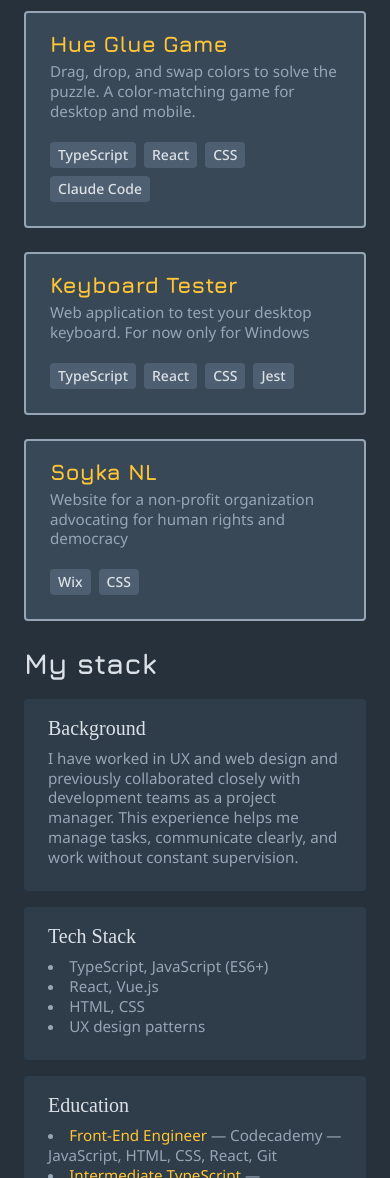
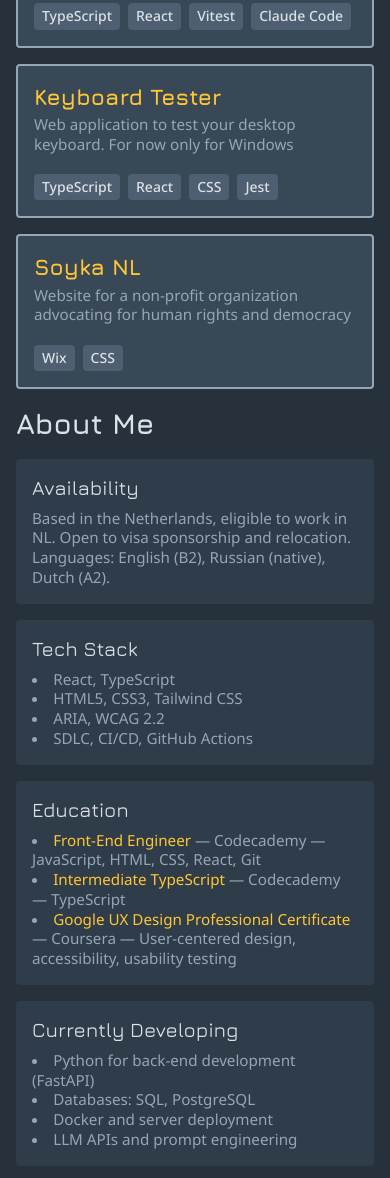
Before and after one commit to narangi-design/Portfolio, a website built with Vite: page index.html in a window 390 px wide. Shown: the part 822-2000 px from the top of the page. Built offline with nearby package versions, Linux system fonts and the light colour scheme; files whose address does not match are found by name.

Commit message:
Data-driven sections, font fix and fluid sizing
- Move all portfolio content to content.ts; sections, headings and nav
  items are now generated from data
- Replace about-me with generic info blocks (list / text / links)
- Fix Jura @font-face: drop missing Regular files, use variable font
  (wght 300–700); set regular weight to 400
- Scale headings, large spacing and icons with viewport (clamp + vw/vh);
  plain page scroll on short screens instead of sticky hero
- Update project descriptions, tech labels, availability and certificate

```diff
--- a/index.html
+++ b/index.html
@@ -23,7 +23,7 @@
     <link rel="stylesheet" href="/src/styles/header.css">
     <link rel="stylesheet" href="/src/styles/hero.css">
     <link rel="stylesheet" href="/src/styles/snippets.css">
-    <link rel="stylesheet" href="/src/styles/about-me.css">
+    <link rel="stylesheet" href="/src/styles/info-section.css">
     <script type="module" src="/src/index.ts"></script>
 </head>
 
--- a/src/@types/global.d.ts
+++ b/src/@types/global.d.ts
@@ -6,14 +6,15 @@ declare global {
     | 'Jest'
     | 'HTML'
     | 'CSS'
-    | 'Tilda'
     | 'Wix'
     | 'Claude Code'
-    | 'Vue.js'
-    | 'Rest API'
+    | 'REST API'
     | 'SCSS'
     | 'Telegram Bot API'
-    | 'Supabase'
+    | 'Docker'
+    | 'FastAPI'
+    | 'PostgreSQL'
+    | 'Vitest'
 }
 
 export {}
--- a/src/about-me.ts
+++ /dev/null
@@ -1,100 +0,0 @@
-export interface AboutListItem {
-    title?: string
-    url?: string
-    description?: string
-}
-
-export interface AboutMeDefinition {
-    techStack: string[]
-    growth: string[]
-    background: string
-    education: AboutListItem[]
-}
-
-function createList(items: string[]): HTMLUListElement {
-    const ul = document.createElement('ul')
-
-    items.forEach(item => {
-        const li = document.createElement('li')
-        li.textContent = item
-        ul.appendChild(li)
-    })
-
-    return ul
-}
-
-function createAboutMeSection(
-    titleText: string,
-    data: AboutMeDefinition
-): HTMLElement {
-    const section = document.createElement('section')
-    section.className = 'about-me'
-
-    const title = document.createElement('h2')
-    title.textContent = titleText
-
-    const grid = document.createElement('div')
-    grid.className = 'about-grid'
-
-    const stack = document.createElement('section')
-    stack.className = 'about-stack'
-    stack.innerHTML = `<h3>Tech Stack</h3>`
-    stack.appendChild(createList(data.techStack))
-
-    const growth = document.createElement('section')
-    growth.className = 'about-growth'
-    growth.innerHTML = `<h3>Currently Developing</h3>`
-    growth.appendChild(createList(data.growth))
-
-    const background = document.createElement('section')
-    background.className = 'about-background'
-    background.innerHTML = `
-        <h3>Background</h3>
-        <p>${data.background}</p>
-    `
-
-    const education = document.createElement('section')
-    education.className = 'about-education'
-    education.innerHTML = `<h3>Education</h3>`
-
-    const eduList = document.createElement('ul')
-    data.education.forEach(item => {
-        const li = document.createElement('li')
-
-        if (item.title) {
-            const a = document.createElement('a')
-            if (item.url) a.href = item.url
-            a.textContent = item.title
-            li.appendChild(a)
-        }
-
-        if (item.description) {
-            const span = document.createElement('span')
-            span.textContent = ` — ${item.description}`
-            li.appendChild(span)
-        }
-
-        eduList.appendChild(li)
-    })
-    education.appendChild(eduList)
-
-    section.appendChild(title)
-
-    grid.appendChild(background)
-    grid.appendChild(stack)
-    grid.appendChild(education)
-    grid.appendChild(growth)
-    section.appendChild(grid)
-
-    return section
-}
-
-export default function insertAboutMe(
-    scrollContainer: HTMLElement,
-    titleText: string,
-    data: AboutMeDefinition,
-    wrap: (content: HTMLElement) => HTMLElement
-): void {
-    const content = createAboutMeSection(titleText, data)
-    scrollContainer.appendChild(wrap(content))
-}
--- /dev/null
+++ b/src/content.ts
@@ -0,0 +1,130 @@
+import tsIcon from './assets/img/techs/typescript.svg?raw'
+import reactIcon from './assets/img/techs/react.svg?raw'
+import cssIcon from './assets/img/techs/css3.svg?raw'
+import htmlIcon from './assets/img/techs/html5.svg?raw'
+
+import type { HeroDefinition } from './hero'
+import type { SnippetDefinition } from './project-snippets'
+import type { InfoBlock } from './info-section'
+
+interface SectionBase {
+    id: string
+    navLabel: string
+    title: string
+}
+
+export type PageSection =
+    | SectionBase & { kind: 'snippets'; items: SnippetDefinition[] }
+    | SectionBase & { kind: 'info'; blocks: InfoBlock[] }
+
+export const heroData: HeroDefinition = {
+    heroTitle: 'TypeScript Front-end Developer',
+    heroDescr:
+        `Hello, I am Daria, and I am a front-end developer with 8 years of IT background
+        in product delivery, design systems, and cross-functional collaboration.
+        Experienced translating Figma designs into production-ready React interfaces
+        with pixel-perfect fidelity. Strong focus on spacing, typography,
+        and usability, with experience in design systems and usability testing.`,
+    tech: [
+        { label: 'TypeScript', icon: tsIcon },
+        { label: 'React', icon: reactIcon },
+        { label: 'CSS', icon: cssIcon },
+        { label: 'HTML', icon: htmlIcon }
+    ],
+}
+
+export const sections: PageSection[] = [
+    {
+        id: 'projects',
+        navLabel: 'Projects',
+        title: 'Projects',
+        kind: 'snippets',
+        items: [
+            {
+                title: 'Book Club',
+                url: 'https://bookclub.narangi.design/',
+                descr: 'Solo-built full-stack platform: library, voting, stats, Telegram bot. Invite-only.',
+                labels: ['React', 'FastAPI', 'PostgreSQL', 'Telegram Bot API'],
+                image: '',
+            },
+            {
+                title: 'Hue Glue',
+                url: 'https://narangi-design.github.io/hue-glue-game/',
+                descr: 'Color puzzle with perceptually even Oklab gradients and keyboard drag-and-drop.',
+                labels: ['TypeScript', 'React', 'Vitest', 'Claude Code'],
+                image: '',
+            },
+            {
+                title: 'Keyboard Tester',
+                url: 'https://narangi-design.github.io/keyboard-tester/',
+                descr: 'Web application to test your desktop keyboard. For now only for Windows',
+                labels: ['TypeScript', 'React', 'CSS', 'Jest'],
+                image: '',
+            },
+            {
+                title: 'Soyka NL',
+                url: 'https://www.soyka.nl/',
+                descr: 'Website for a non-profit organization advocating for human rights and democracy',
+                labels: ['Wix', 'CSS'],
+                image: '',
+            },
+        ],
+    },
+    {
+        id: 'about',
+        navLabel: 'About Me',
+        title: 'About Me',
+        kind: 'info',
+        blocks: [
+            {
+                type: 'text',
+                title: 'Availability',
+                text:
+                    `Based in the Netherlands, eligible to work in NL.
+                    Open to visa sponsorship and relocation.
+                    Languages: English (B2), Russian (native), Dutch (A2).`,
+            },
+            {
+                type: 'list',
+                title: 'Tech Stack',
+                items: [
+                    'React, TypeScript',
+                    'HTML5, CSS3, Tailwind CSS',
+                    'ARIA, WCAG 2.2',
+                    'SDLC, CI/CD, GitHub Actions',
+                ],
+            },
+            {
+                type: 'links',
+                title: 'Education',
+                items: [
+                    {
+                        title: 'Front-End Engineer',
+                        url: 'https://www.codecademy.com/profiles/Be_Narangi/certificates/2682884a0719474f96407efe432fdd87',
+                        description: 'Codecademy — JavaScript, HTML, CSS, React, Git',
+                    },
+                    {
+                        title: 'Intermediate TypeScript',
+                        url: 'https://www.codecademy.com/profiles/Be_Narangi/certificates/84f728978e434c02a78abaa0baca0d6c',
+                        description: 'Codecademy — TypeScript'
+                    },
+                    {
+                        title: 'Google UX Design Professional Certificate',
+                        url: 'https://coursera.org/share/d52311d5be6a2fbaa49ec14a31c42910',
+                        description: 'Coursera — User-centered design, accessibility, usability testing',
+                    },
+                ],
+            },
+            {
+                type: 'list',
+                title: 'Currently Developing',
+                items: [
+                    'Python for back-end development (FastAPI)',
+                    'Databases: SQL, PostgreSQL',
+                    'Docker and server deployment',
+                    'LLM APIs and prompt engineering',
+                ],
+            },
+        ],
+    },
+]
--- a/src/header.ts
+++ b/src/header.ts
@@ -59,15 +59,15 @@ function createSocialLink(link: SocialLinkDefinition): HTMLElement {
     return a
 }
 
-function createMainNav(): HTMLElement {
+export interface NavItem {
+    label: string
+    href: string
+}
+
+function createMainNav(items: NavItem[]): HTMLElement {
     const nav = document.createElement('nav')
     nav.className = 'main-nav'
     nav.setAttribute('aria-label', 'Main navigation')
-
-    const items = [
-        { label: 'Projects', href: '#projects' },
-        { label: 'Stack', href: '#about' },
-    ]
 
     items.forEach(item => {
         const a = document.createElement('a')
@@ -80,12 +80,12 @@ function createMainNav(): HTMLElement {
     return nav
 }
 
-export default function insertHeader(): void {
+export default function insertHeader(navItems: NavItem[]): void {
     const header = document.createElement('header')
     header.className = 'site-header'
 
     header.appendChild(createSocialLinksNav())
-    header.appendChild(createMainNav())
+    header.appendChild(createMainNav(navItems))
 
     document.body.insertAdjacentElement('afterbegin', header)
 }
--- a/src/index.ts
+++ b/src/index.ts
@@ -1,13 +1,21 @@
-import tsIcon from './assets/img/techs/typescript.svg?raw'
-import reactIcon from './assets/img/techs/react.svg?raw'
-import vueIcon from './assets/img/techs/vue.svg?raw'
-import cssIcon from './assets/img/techs/css3.svg?raw'
-import htmlIcon from './assets/img/techs/html5.svg?raw'
+import insertHeader from './header'
+import insertHeroSection from './hero'
+import createInfoSection from './info-section'
+import createSnippetsSection from './project-snippets'
+import { heroData, sections, type PageSection } from './content'
 
-import insertHeader from './header'
-import insertHeroSection, { type HeroDefinition } from './hero'
-import insertAboutMe, { type AboutMeDefinition } from './about-me'
-import insertProjects, { type SnippetDefinition } from './project-snippets'
+function createSectionContent(section: PageSection): HTMLElement {
+    switch (section.kind) {
+        case 'snippets':
+            return createSnippetsSection(section.title, section.items)
+        case 'info':
+            return createInfoSection(section.title, section.blocks)
+        default: {
+            const unhandled: never = section
+            throw new Error(`Unknown section: ${JSON.stringify(unhandled)}`)
+        }
+    }
+}
 
 function createBottomSection(
     content: HTMLElement,
@@ -18,88 +26,6 @@ function createBottomSection(
     section.id = id
     section.appendChild(content)
     return section
-}
-
-const heroData: HeroDefinition = {
-    heroTitle: 'TypeScript Front-end Developer',
-    heroDescr:
-        `Hello, I am Daria, and I am a front-end developer with 5 years of experience in UX,
-        accessibility, and performance optimization. I work independently,
-        understand both technical and product requirements and combine
-        design thinking and engineering practices to build clear, usable web interfaces.`,
-    tech: [
-        { label: 'TypeScript', icon: tsIcon },
-        { label: 'React', icon: reactIcon },
-        { label: 'Vue.js', icon: vueIcon },
-        { label: 'CSS', icon: cssIcon },
-        { label: 'HTML', icon: htmlIcon }
-    ],
-}
-
-const projectsData: SnippetDefinition[] = [
-    {
-        title: 'Book Club',
-        url: 'https://bookclub-frontend-two.vercel.app/dashboard/',
-        descr: 'Web platform for tracking book club activities. Full access is available by invitation only.',
-        labels: ['React', 'Rest API', 'SCSS', 'Telegram Bot API', 'Supabase', 'Claude Code'],
-        image: '',
-    },
-    {
-        title: 'Hue Glue Game',
-        url: 'https://narangi-design.github.io/hue-glue-game/',
-        descr: 'Drag, drop, and swap colors to solve the puzzle. A color-matching game for desktop and mobile.',
-        labels: ['TypeScript', 'React', 'CSS', 'Claude Code'],
-        image: '',
-    },
-    {
-        title: 'Keyboard Tester',
-        url: 'https://narangi-design.github.io/keyboard-tester/',
-        descr: 'Web application to test your desktop keyboard. For now only for Windows',
-        labels: ['TypeScript', 'React', 'CSS', 'Jest'],
-        image: '',
-    },
-    {
-        title: 'Soyka NL',
-        url: 'https://www.soyka.nl/',
-        descr: 'Website for a non-profit organization advocating for human rights and democracy',
-        labels: ['Wix', 'CSS'],
-        image: '',
-    },
-]
-
-const aboutMeData: AboutMeDefinition = {
-    techStack: [
-        'TypeScript, JavaScript (ES6+)',
-        'React, Vue.js',
-        'HTML, CSS',
-        'UX design patterns',
-    ],
-
-    growth: [
-        'Backend fundamentals',
-        'Software design patterns',
-    ],
-
-    background:
-        'I have worked in UX and web design and previously collaborated closely with development teams as a project manager. This experience helps me manage tasks, communicate clearly, and work without constant supervision.',
-
-    education: [
-        {
-            title: 'Front-End Engineer',
-            url: 'https://www.codecademy.com/profiles/Be_Narangi/certificates/2682884a0719474f96407efe432fdd87',
-            description: 'Codecademy — JavaScript, HTML, CSS, React, Git',
-        },
-        {
-            title: 'Intermediate TypeScript',
-            url: 'https://www.codecademy.com/profiles/Be_Narangi/certificates/84f728978e434c02a78abaa0baca0d6c',
-            description: 'Codecademy — TypeScript'
-        },
-        {
-            title: 'UX Design Specialization',
-            url: 'https://www.credly.com/badges/45988297-30b6-4841-b781-b04887cdafc7/linked_in_profile',
-            description: 'Google — User-centered design, accessibility, usability testing',
-        },
-    ],
 }
 
 function sectionObserver(): void {
@@ -123,7 +49,7 @@ function sectionObserver(): void {
 
 
 window.addEventListener('DOMContentLoaded', () => {
-    insertHeader()
+    insertHeader(sections.map(s => ({ label: s.navLabel, href: `#${s.id}` })))
 
     const main = document.querySelector('main') as HTMLElement
 
@@ -133,19 +59,11 @@ window.addEventListener('DOMContentLoaded', () => {
     scrollContainer.className = 'scroll-container'
     main.appendChild(scrollContainer)
 
-    insertProjects(
-        scrollContainer,
-        'Projects',
-        projectsData,
-        (content) => createBottomSection(content, 'projects')
-    )
-
-    insertAboutMe(
-        scrollContainer,
-        'My stack',
-        aboutMeData,
-        (content) => createBottomSection(content, 'about')
-    )
+    sections.forEach(section => {
+        scrollContainer.appendChild(
+            createBottomSection(createSectionContent(section), section.id)
+        )
+    })
 
     sectionObserver()
 })
--- /dev/null
+++ b/src/info-section.ts
@@ -0,0 +1,99 @@
+export interface LinkItem {
+    title: string
+    url?: string
+    description?: string
+}
+
+export type InfoBlock =
+    | { type: 'list'; title: string; items: string[] }
+    | { type: 'text'; title: string; text: string }
+    | { type: 'links'; title: string; items: LinkItem[] }
+
+function createList(items: string[]): HTMLUListElement {
+    const ul = document.createElement('ul')
+
+    items.forEach(item => {
+        const li = document.createElement('li')
+        li.textContent = item
+        ul.appendChild(li)
+    })
+
+    return ul
+}
+
+function createLinkList(items: LinkItem[]): HTMLUListElement {
+    const ul = document.createElement('ul')
+
+    items.forEach(item => {
+        const li = document.createElement('li')
+
+        const a = document.createElement('a')
+        if (item.url) a.href = item.url
+        a.textContent = item.title
+        li.appendChild(a)
+
+        if (item.description) {
+            const span = document.createElement('span')
+            span.textContent = ` — ${item.description}`
+            li.appendChild(span)
+        }
+
+        ul.appendChild(li)
+    })
+
+    return ul
+}
+
+function createText(text: string): HTMLParagraphElement {
+    const p = document.createElement('p')
+    p.textContent = text
+    return p
+}
+
+function createBlockBody(block: InfoBlock): HTMLElement {
+    switch (block.type) {
+        case 'list':
+            return createList(block.items)
+        case 'text':
+            return createText(block.text)
+        case 'links':
+            return createLinkList(block.items)
+        default: {
+            const unhandled: never = block
+            throw new Error(`Unknown info block: ${JSON.stringify(unhandled)}`)
+        }
+    }
+}
+
+function createInfoBlock(block: InfoBlock): HTMLElement {
+    const section = document.createElement('section')
+    section.className = `info-block info-block--${block.type}`
+
+    const title = document.createElement('h3')
+    title.textContent = block.title
+
+    section.appendChild(title)
+    section.appendChild(createBlockBody(block))
+
+    return section
+}
+
+export default function createInfoSection(
+    titleText: string,
+    blocks: InfoBlock[]
+): HTMLElement {
+    const section = document.createElement('section')
+    section.className = 'info-section'
+
+    const title = document.createElement('h2')
+    title.textContent = titleText
+
+    const grid = document.createElement('div')
+    grid.className = 'info-grid'
+    blocks.forEach(block => grid.appendChild(createInfoBlock(block)))
+
+    section.appendChild(title)
+    section.appendChild(grid)
+
+    return section
+}
--- a/src/project-snippets.ts
+++ b/src/project-snippets.ts
@@ -38,7 +38,7 @@ function createSnippetsGrid(snippets: SnippetDefinition[]): HTMLElement {
     return grid
 }
 
-function createSnippetsSection(
+export default function createSnippetsSection(
     titleText: string,
     snippets: SnippetDefinition[]
 ): HTMLElement {
@@ -53,13 +53,3 @@ function createSnippetsSection(
 
     return section
 }
-
-export default function insertProjects(
-    scrollContainer: HTMLElement,
-    titleText: string,
-    snippets: SnippetDefinition[],
-    wrap: (content: HTMLElement) => HTMLElement
-): void {
-    const content = createSnippetsSection(titleText, snippets)
-    scrollContainer.appendChild(wrap(content))
-}
--- a/src/styles/about-me.css
+++ /dev/null
@@ -1,59 +0,0 @@
-.about-me {
-  display: flex;
-  flex-direction: column;
-  gap: var(--space-s);
-  width: 100%;
-  height: 100%;
-  flex: 1;
-}
-
-.about-me > h2 {
-  margin: 0;
-}
-
-.about-grid {
-  display: grid;
-  grid-template-columns: 1fr;
-  gap: var(--space-s);
-  width: 100%;
-}
-
-@media (min-width: 40rem) {
-  .about-grid {
-    grid-template-columns: repeat(2, 1fr);
-  }
-}
-
-.about-grid section {
-  display: flex;
-  flex-direction: column;
-  background-color: var(--color-background-alt);
-  gap: var(--space-xs);
-  padding: var(--space-s) var(--space-m);
-  padding-bottom: var(--space-m);
-  border-radius: var(--radius-xs);
-}
-
-.about-grid h3,
-.about-education h3 {
-  font-family: var(--font-family-heading);
-  font-weight: var(--font-weight-medium);
-  font-size: var(--text-heading);
-}
-
-.about-me ul {
-  display: flex;
-  flex-direction: column;
-  list-style-position: inside;
-  padding-left: 0;
-}
-
-.about-me li {
-  font-size: var(--text-body);
-}
-
-.about-education {
-  display: flex;
-  flex-direction: column;
-  width: 100%;
-}
--- a/src/styles/header.css
+++ b/src/styles/header.css
@@ -67,8 +67,8 @@
 }
 
 .social-link_icon svg {
-  width: 1.8rem;
-  height: 1.8rem;
+  width: var(--icon-m);
+  height: var(--icon-m);
   display: block;
 
   fill: currentColor;
--- a/src/styles/index.css
+++ b/src/styles/index.css
@@ -61,6 +61,20 @@ main {
 
 @media (max-width: 48rem) {
   .scroll-container {
+    overflow: visible;
+    scroll-snap-type: none;
+  }
+
+  .section-bottom {
+    scroll-snap-align: none;
+    min-height: auto;
+  }
+}
+
+/* Too short for a sticky hero + snap area: fall back to plain page scroll */
+@media (min-width: 48.01rem) and (max-height: 37.5rem) {
+  .scroll-container {
+    flex: none;
     overflow: visible;
     scroll-snap-type: none;
   }
--- /dev/null
+++ b/src/styles/info-section.css
@@ -0,0 +1,52 @@
+.info-section {
+  display: flex;
+  flex-direction: column;
+  gap: var(--space-s);
+  width: 100%;
+  height: 100%;
+  flex: 1;
+}
+
+.info-section > h2 {
+  margin: 0;
+}
+
+.info-grid {
+  display: grid;
+  grid-template-columns: 1fr;
+  gap: var(--space-s);
+  width: 100%;
+}
+
+@media (min-width: 40rem) {
+  .info-grid {
+    grid-template-columns: repeat(2, 1fr);
+  }
+}
+
+.info-block {
+  display: flex;
+  flex-direction: column;
+  background-color: var(--color-background-alt);
+  gap: var(--space-xs);
+  padding: var(--space-s) var(--space-m);
+  padding-bottom: var(--space-m);
+  border-radius: var(--radius-xs);
+}
+
+.info-block h3 {
+  font-family: var(--font-family-heading);
+  font-weight: var(--font-weight-medium);
+  font-size: var(--text-heading);
+}
+
+.info-block ul {
+  display: flex;
+  flex-direction: column;
+  list-style-position: inside;
+  padding-left: 0;
+}
+
+.info-block li {
+  font-size: var(--text-body);
+}
--- a/src/styles/variables.css
+++ b/src/styles/variables.css
@@ -26,17 +26,18 @@
 
   /* Typo */
 
-  --font-family-heading: 'Jura';
-  --font-family-body: 'Noto Sans';
+  --font-family-heading: 'Jura', sans-serif;
+  --font-family-body: 'Noto Sans', sans-serif;
 
-  --font-weight-regular: 200;
+  --font-weight-regular: 400;
   --font-weight-medium: 500;
   --font-weight-bold: 900;
 
-  --text-display: 4rem;
-  --text-title: 2.8rem;
-  --text-subtitle: 1.6rem;
-  --text-heading: 1.4rem;
+  /* Scales with both viewport width and height so the hero stays compact on short screens */
+  --text-display: clamp(2.2rem, min(4.5vw, 7vh), 4rem);
+  --text-title: clamp(1.8rem, min(3vw, 5vh), 2.8rem);
+  --text-subtitle: clamp(1.4rem, min(1.8vw, 3vh), 1.6rem);
+  --text-heading: clamp(1.25rem, min(1.5vw, 2.6vh), 1.4rem);
   --text-body: 1rem;
   --text-caption: 0.875rem;
 
@@ -45,9 +46,15 @@
   --space-xxs: 0.25rem;
   --space-xs: 0.5rem;
   --space-s: 1rem;
-  --space-m: 1.5rem;
-  --space-l: 2rem;
-  --space-xl: 3rem;
+  /* Larger steps scale with the viewport, same approach as --text-display */
+  --space-m: clamp(1rem, min(1.8vw, 2.5vh), 1.5rem);
+  --space-l: clamp(1.25rem, min(2.4vw, 3.5vh), 2rem);
+  --space-xl: clamp(2.5rem, min(4.8vw, 7vh), 3.5rem);
+
+  /* Icons */
+
+  --icon-m: clamp(1.4rem, 3.6vh, 1.8rem);
+  --icon-l: clamp(1.5rem, min(2.4vw, 4vh), 2rem);
 
   /* Radius */
 
@@ -148,25 +155,14 @@
 
 /* Fonts */
 
-/* Jura Bold (variable) */
+/* Jura (variable, wght 300–700) */
 @font-face {
   font-family: 'Jura';
   src:
     url('/src/assets/fonts/Jura/Jura-VariableFont_wght.woff2') format('woff2'),
     url('/src/assets/fonts/Jura/Jura-VariableFont_wght.woff') format('woff'),
     url('/src/assets/fonts/Jura/Jura-VariableFont_wght.ttf') format('truetype');
-  font-weight: 800;
-  font-style: normal;
-}
-
-/* Jura Regular */
-@font-face {
-  font-family: 'Jura';
-  src:
-    url('/src/assets/fonts/Jura/Jura-Regular.woff2') format('woff2'),
-    url('/src/assets/fonts/Jura/Jura-Regular.woff') format('woff'),
-    url('/src/assets/fonts/Jura/Jura-Regular.ttf') format('truetype');
-  font-weight: 400;
+  font-weight: 300 700;
   font-style: normal;
 }
 
@@ -186,26 +182,18 @@
   src:
     url('/src/assets/fonts/Noto_Sans/NotoSans-Regular.woff2') format('woff2'),
     url('/src/assets/fonts/Noto_Sans/NotoSans-Regular.ttf') format('truetype');
-  font-weight: 200;
+  font-weight: 400;
   font-style: normal;
 }
 
 @media (max-width: 64rem) {
   :root {
-    --text-display: 3.2rem;
-    --text-title: 2.4rem;
-    --text-subtitle: 1.5rem;
-    --text-heading: 1.35rem;
     --layout-padding: var(--space-m);
   }
 }
 
 @media (max-width: 48rem) {
   :root {
-    --text-display: 2.2rem;
-    --text-title: 1.8rem;
-    --text-subtitle: 1.4rem;
-    --text-heading: 1.25rem;
     --text-body: 0.95rem;
     --layout-padding: var(--space-m);
   }
```
Also changed, not shown: src/styles/hero.css (+8 -2 lines).
